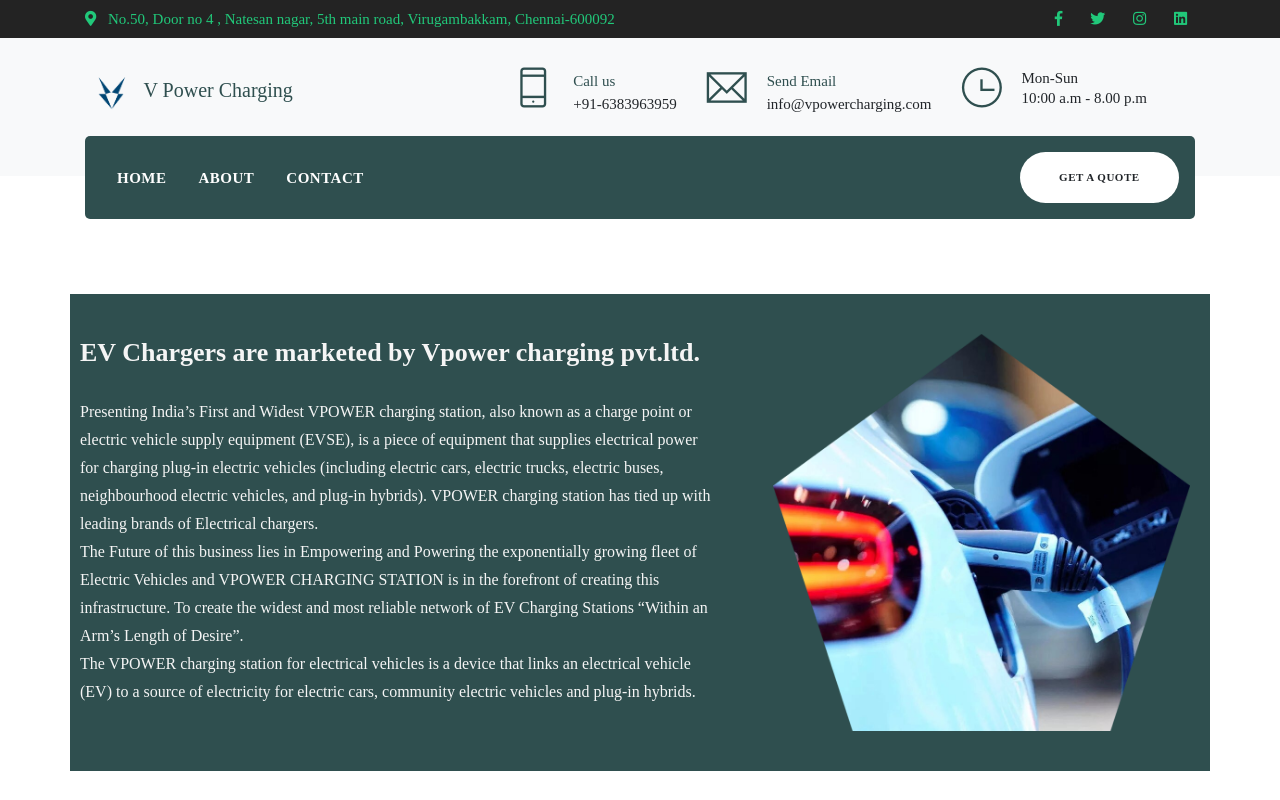
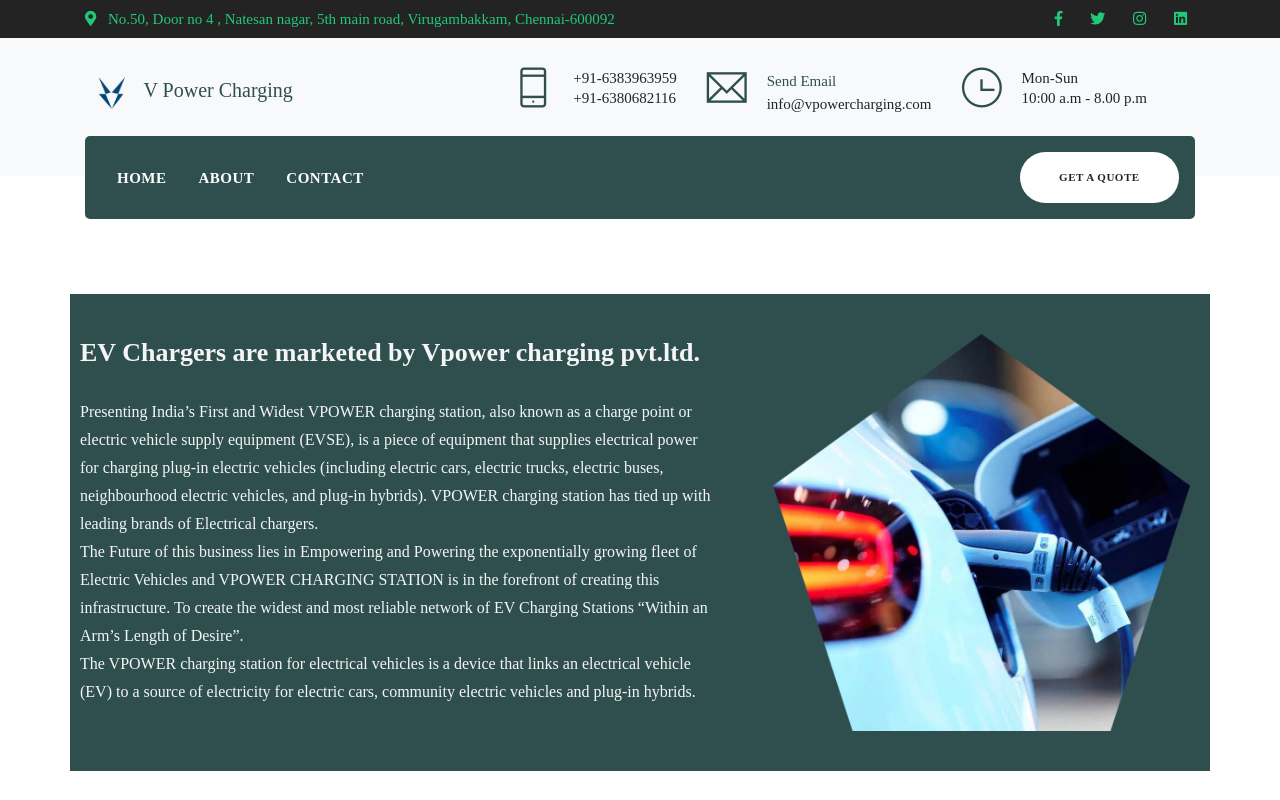
Before and after one commit to Sarath-Ju/vpowercharging, a website: page index.html in a window 1280 px wide. Shown: the top 800 px of the page. Drawn offline with Linux system fonts and the light colour scheme; some packages are replaced by stand-ins of ours; a web font is replaced by a local one.

Commit message:
contact info updated

```diff
--- a/index.html
+++ b/index.html
@@ -92,9 +92,8 @@
             <i class="ti-mobile" style="color: darkslategray;"></i>
           </div>
           <div class="info-block">
-
-           <a href="tel:+91-6383963959" style="color: darkslategray;">Call us<h5 class="font-weight-500">+91-6383963959</h5></a>
-            <!-- <a href="tel:+91-6382697123"><h5 class="font-weight-500">+91-6382697123</h5></a> -->
+           <a href="tel:+91-6383963959" ><h5 class="font-weight-500">+91-6383963959</h5></a>
+            <a href="tel:+91-6380682116"><h5 class="font-weight-500">+91-6380682116</h5></a>
          </div>
         </div>
 
```
Also changed, not shown: contact.html (+2 -2 lines).
